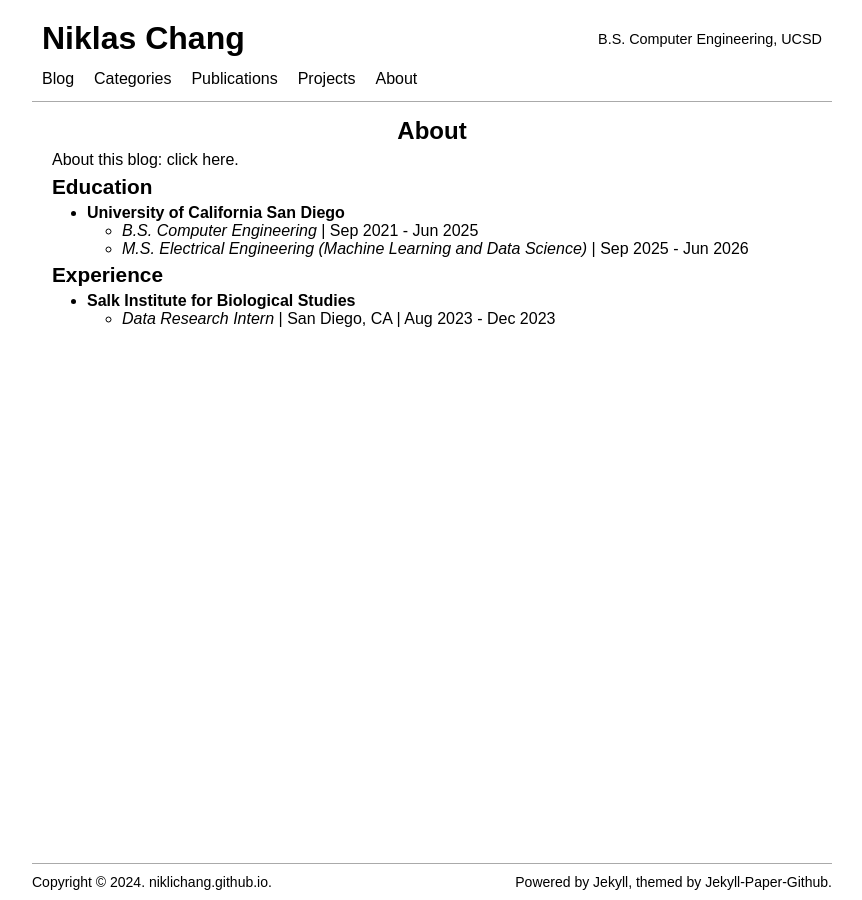
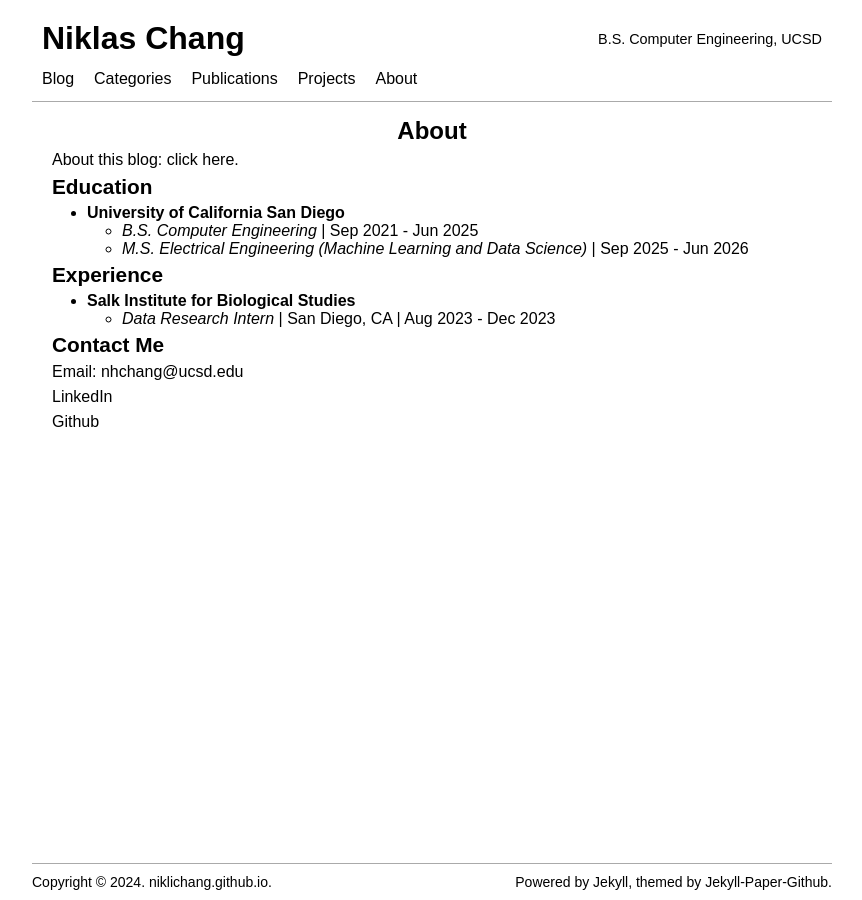
Before and after one commit to Niklichang/niklichang.github.io, a Jekyll site: the page built from pages/about.md, in a window 1280 px wide. Shown: the whole page, without its empty margins (208-1070 px from the left). Built offline with Jekyll 4.4.1, drawn with Linux system fonts in a browser that asks for light colours; some web fonts are replaced.

Commit message:
recent proj, update contact info

```diff
--- a/pages/about.md
+++ b/pages/about.md
@@ -15,3 +15,10 @@ About this blog: click [here](/2024/05/19/welcome-to-my-blog.md).
 - **Salk Institute for Biological Studies**
     <!-- - *idk yet* \| London, UK \| idk yet - idk yet -->
     - *Data Research Intern* \| San Diego, CA \| Aug 2023 - Dec 2023
+
+## Contact Me
+Email: [nhchang@ucsd.edu](mailto:nhchang@ucsd.edu)
+
+[LinkedIn](https://www.linkedin.com/in/niklas-chang/)
+
+[Github](https://github.com/Niklichang)
```
Also changed, not shown: pages/projects.md (+2 -1 lines).
